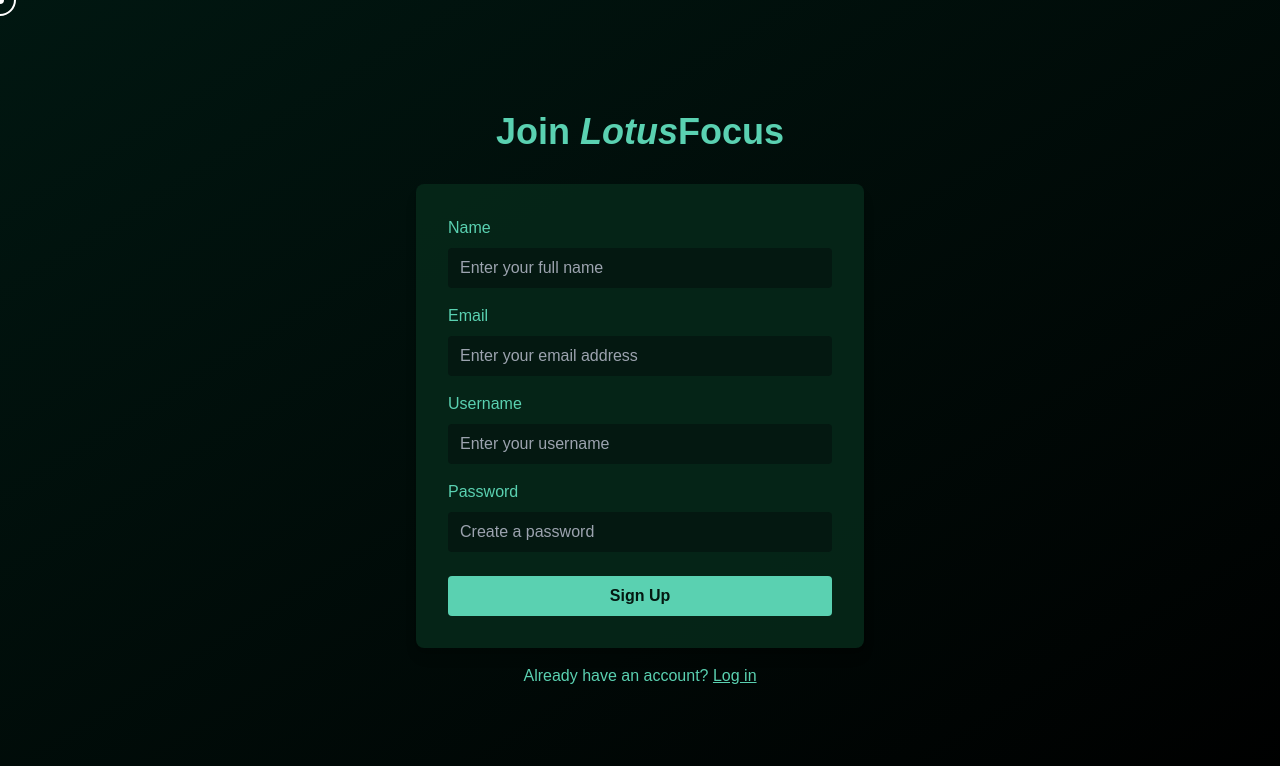
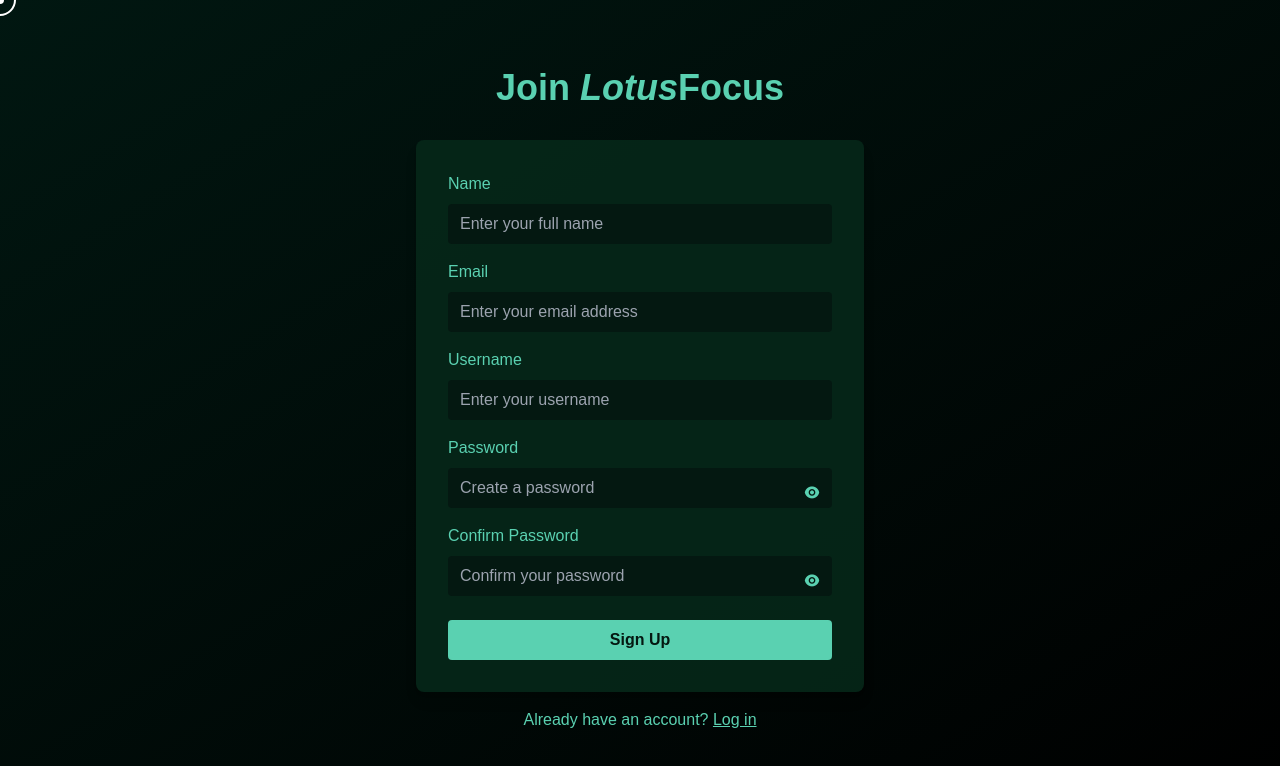
Before and after one commit to 4kshi7/BuildSpace-S5, a React (Vite) app in the folder client/: page /signup in a window 1280 px wide. Shown: the top 766 px of the page. Built offline with nearby package versions, Linux system fonts and the light colour scheme.

Commit message:
register function fix and ui changes

```diff
--- a/client/index.html
+++ b/client/index.html
@@ -1,13 +1,17 @@
 <!doctype html>
 <html lang="en">
+
 <head>
   <meta charset="UTF-8" />
   <link rel="icon" type="image/svg+xml" href="" />
+  <link href="https://cdn.jsdelivr.net/npm/remixicon@4.3.0/fonts/remixicon.css" rel="stylesheet" />
   <meta name="viewport" content="width=device-width, initial-scale=1.0" />
   <title>LotusFocus</title>
 </head>
+
 <body>
   <div id="root"></div>
   <script type="module" src="/src/main.jsx"></script>
 </body>
+
 </html>
--- a/client/src/components/Register/Register.jsx
+++ b/client/src/components/Register/Register.jsx
@@ -2,20 +2,28 @@ import React, { useState } from 'react';
 import { motion } from 'framer-motion';
 import { Link, useNavigate } from 'react-router-dom';
 import axios from 'axios';
+import usePasswordToggle from '../../hooks/usePasswordToggle';
 
 const RegisterForm = () => {
   const [name, setName] = useState('');
   const [username, setUsername] = useState('');
   const [email, setEmail] = useState('');
   const [password, setPassword] = useState('');
+  const [confirmPassword, setConfirmPassword] = useState('');
   const [error, setError] = useState('');
-
+  const [passwordType, toggleIcon] = usePasswordToggle();
+  const [confirmPasswordType, toggleConfirmIcon] = usePasswordToggle();
 
   const navigate = useNavigate();
 
   const handleSubmit = async (e) => {
     e.preventDefault();
     setError('');
+
+    if (password !== confirmPassword) {
+      setError('Passwords do not match.');
+      return;
+    }
 
     try {
       const response = await axios.post(`${import.meta.env.VITE_BACKEND_URL}/api/v1/user/signup`, {
@@ -68,10 +76,10 @@ const RegisterForm = () => {
             animate={{ opacity: 1, x: 0 }}
             transition={{ delay: 0.3, duration: 0.5 }}
           >
-            <label className="block text-[#5AD1B1] mb-2" htmlFor="username">Email</label>
+            <label className="block text-[#5AD1B1] mb-2" htmlFor="email">Email</label>
             <input
               type="email"
-              id="mail"
+              id="email"
               className="w-full bg-[#041811] text-white rounded px-3 py-2 mb-4 focus:outline-none focus:ring-2 focus:ring-[#5AD1B1]"
               placeholder="Enter your email address"
               value={email}
@@ -99,14 +107,35 @@ const RegisterForm = () => {
             transition={{ delay: 0.4, duration: 0.5 }}
           >
             <label className="block text-[#5AD1B1] mb-2" htmlFor="password">Password</label>
+            <div className="relative">
               <input
-              type="password"
+                type={passwordType}
                 id="password"
-              className="w-full bg-[#041811] text-white rounded px-3 py-2 mb-6 focus:outline-none focus:ring-2 focus:ring-[#5AD1B1]"
+                className="w-full bg-[#041811] text-white rounded px-3 py-2 mb-4 focus:outline-none focus:ring-2 focus:ring-[#5AD1B1]"
                 placeholder="Create a password"
                 value={password}
                 onChange={(e) => setPassword(e.target.value)}
               />
+              <span className="absolute right-3 top-3 cursor-pointer" style={{ color: '#5AD1B1' }}>{toggleIcon}</span>
+            </div>
+          </motion.div>
+          <motion.div
+            initial={{ opacity: 0, x: -20 }}
+            animate={{ opacity: 1, x: 0 }}
+            transition={{ delay: 0.5, duration: 0.5 }}
+          >
+            <label className="block text-[#5AD1B1] mb-2" htmlFor="confirmPassword">Confirm Password</label>
+            <div className="relative">
+              <input
+                type={confirmPasswordType}
+                id="confirmPassword"
+                className="w-full bg-[#041811] text-white rounded px-3 py-2 mb-6 focus:outline-none focus:ring-2 focus:ring-[#5AD1B1]"
+                placeholder="Confirm your password"
+                value={confirmPassword}
+                onChange={(e) => setConfirmPassword(e.target.value)}
+              />
+              <span className="absolute right-3 top-3 cursor-pointer" style={{ color: '#5AD1B1' }}>{toggleConfirmIcon}</span>
+            </div>
           </motion.div>
           <motion.button
             type="submit"
--- /dev/null
+++ b/client/src/hooks/usePasswordToggle.jsx
@@ -0,0 +1,19 @@
+import React, { useState } from 'react';
+
+const usePasswordToggle = () => {
+    const [visible, setVisible] = useState(false);
+
+    const toggleVisibility = () => {
+        setVisible(prevVisible => !prevVisible);
+    };
+
+    const icon = visible
+        ? <i className="ri-eye-off-fill" onClick={toggleVisibility}></i>
+        : <i className="ri-eye-fill" onClick={toggleVisibility}></i>;
+
+    const inputType = visible ? "text" : "password";
+
+    return [inputType, icon];
+};
+
+export default usePasswordToggle;
```
Lines whose indentation alone changed are shown as unchanged.
